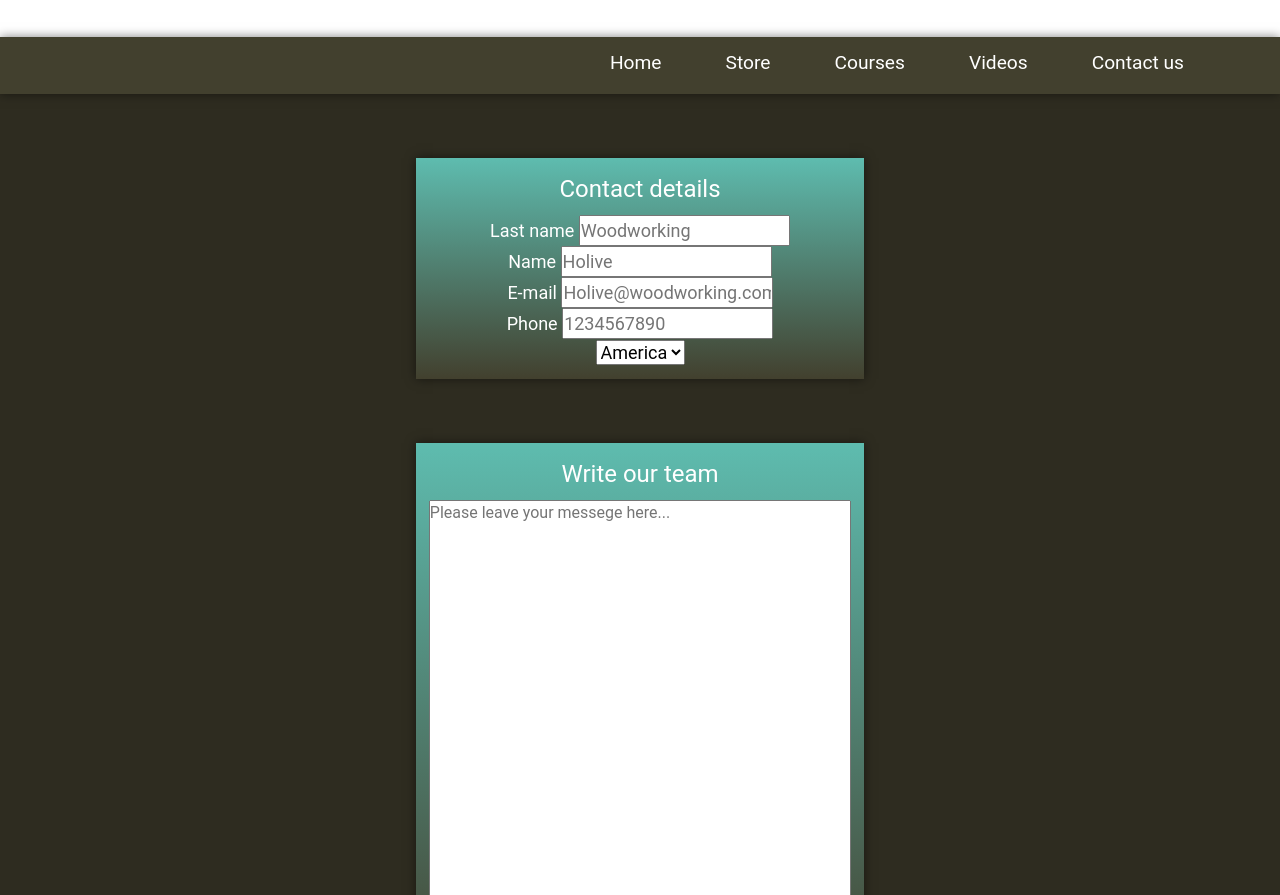
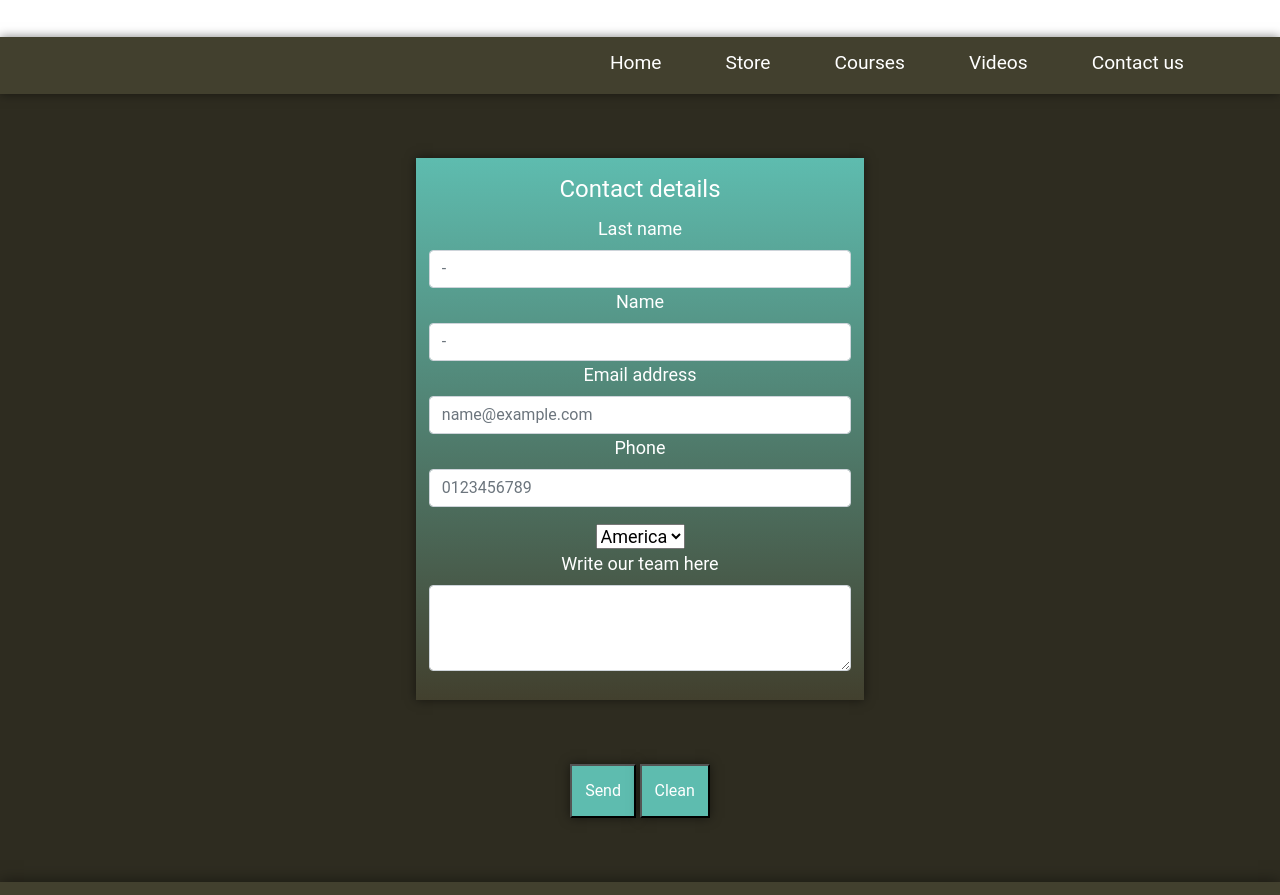
Before and after one commit to SantiagoOlivetto/Holive, a plain HTML site: page pages/contact-us.html in a window 1280 px wide. Shown: the part 41-936 px from the top of the page. Drawn offline with nearby package versions, Linux system fonts and the light colour scheme.

Commit message:
Contact us BS update

```diff
--- a/pages/contact-us.html
+++ b/pages/contact-us.html
@@ -46,33 +46,27 @@
 
         </section>
 
-        <!-- Formulario de contacto -->
+        <!-- Contact form -->
 
         <section>
 
             <form id="form" action="/ruta-destino" method="get" enctype="">
                 <fieldset class="contactDetails">
                     <p class="formTitle">Contact details</p>
-                        <section>
 
-                            <label for="lastname">Last name</label>
-                            <input type="text" name="UserName" id="lastname" placeholder="Woodworking" required>
-                        </section>
-
-                        <section>
-                            <label for="name">Name</label>
-                            <input type="text" name="UserName" id="name" placeholder="Holive" required>
-                            </section>
-
-                        <section>
-                            <label for="email">E-mail</label>
-                            <input type="email" name="UserEmail" id="email" placeholder="Holive@woodworking.com" required>
-                        </section>
-
-                        <section>
-                            <label for="phone">Phone</label>
-                            <input type="tel" name="UserTel" id="phone" placeholder="1234567890">
-                        </section>
+                    <div class="mb-3">
+                        <label for="exampleFormControlInput1" class="form-label">Last name</label>
+                        <input type="email" class="form-control" id="exampleFormControlInput1" placeholder="-">
+                    <div class="mb-3">
+                        <label for="exampleFormControlInput1" class="form-label">Name</label>
+                        <input type="email" class="form-control" id="exampleFormControlInput1" placeholder="-">
+                    <div class="mb-3">
+                        <label for="exampleFormControlInput1" class="form-label">Email address</label>
+                        <input type="email" class="form-control" id="exampleFormControlInput1" placeholder="name@example.com">
+                    <div class="mb-3">
+                        <label for="exampleFormControlInput1" class="form-label">Phone</label>
+                        <input type="email" class="form-control" id="exampleFormControlInput1" placeholder="0123456789">
+                    </div>
 
                     <!-- Region -->
 
@@ -84,23 +78,20 @@
                         <option value="af">Africa</option>
                     </select>
 
+                    <div class="mb-3">
+                        <label for="exampleFormControlTextarea1" class="form-label">Write our team here</label>
+                        <textarea class="form-control" id="exampleFormControlTextarea1" rows="3"></textarea>
+                    </div>
+
                 </fieldset>
 
-                <fieldset class="contactDetails">
-
-                    <p class="formTitle">Write our team</p>
-                    <textarea class="writtingArea" name="message" placeholder="Please leave your messege here..." cols="100" rows="20"></textarea>
-
-                </fieldset>
-                <section>
+                <section class="buttons">
                     <button class="button1" type="submit">Send</button>
                     <button class="button2" type="reset">Clean</button>
                 </section>
         </form>
 
         </section>
-
-
 
     </main>
 
--- a/stylesheets/style.css
+++ b/stylesheets/style.css
@@ -643,6 +643,10 @@ textarea.writtingArea {
     resize: none;
 }
 
+section.buttons {
+    margin: 5% 0%;
+}
+
 button {
     display: inline-block;
     margin: 3% 0 5% 3%;
```
